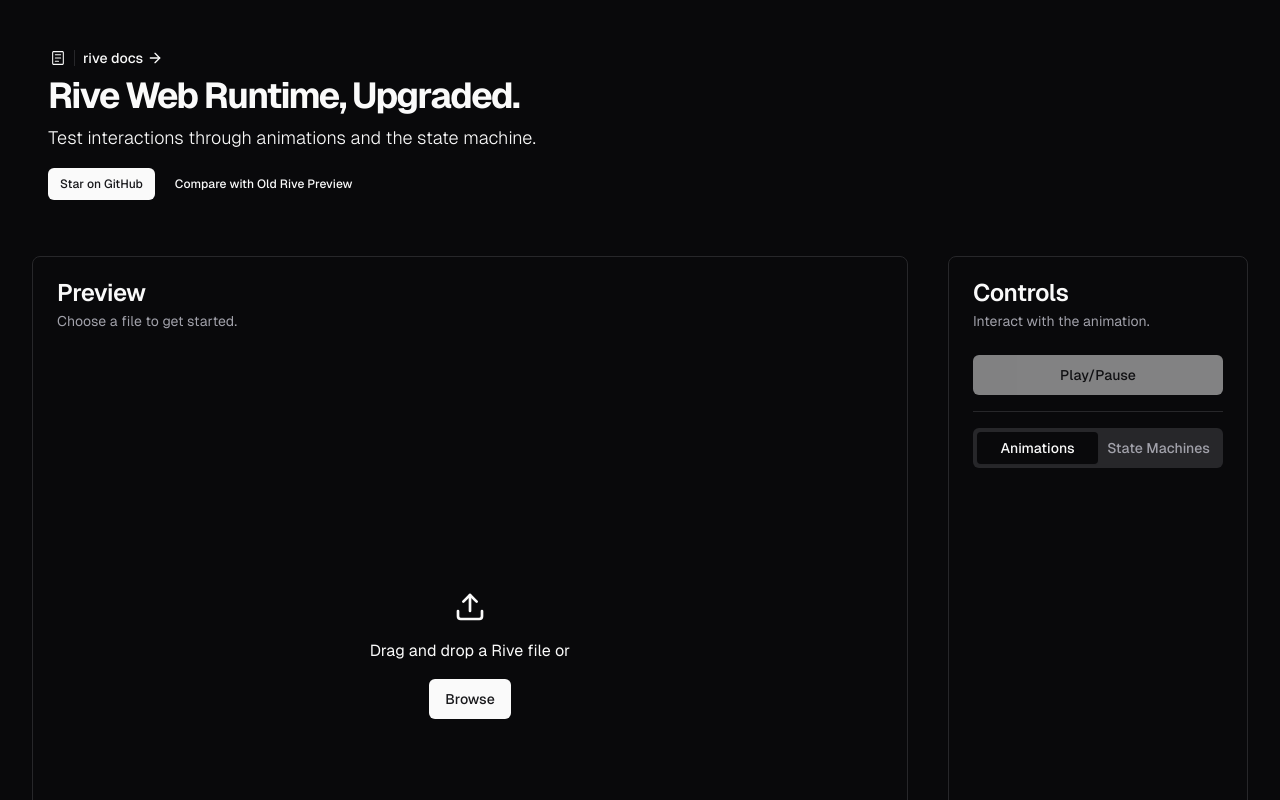
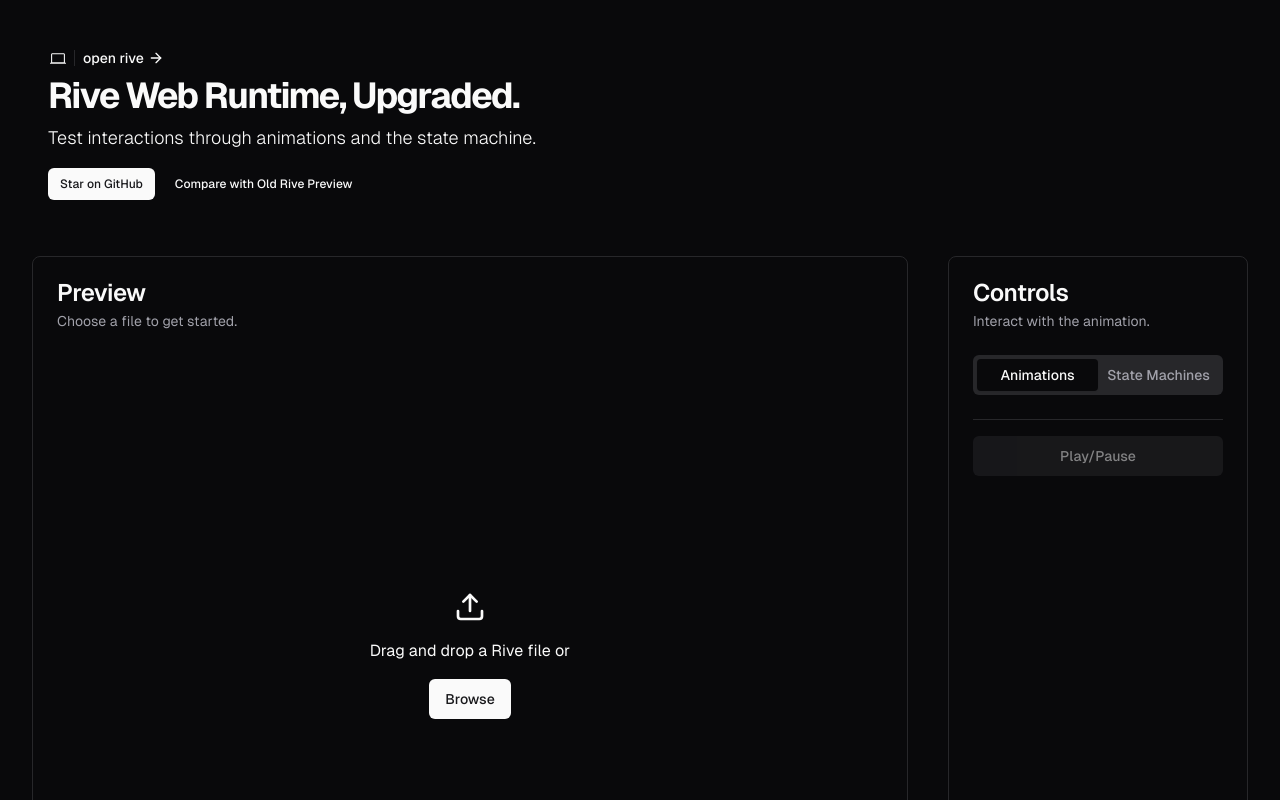
Before and after one commit to albertcai101/rive-rip, a Next.js app: page / in a window 1280 px wide. Shown: the top 800 px of the page. Built offline with nearby package versions, Linux system fonts and the light colour scheme.

Commit message:
open rive button up top, which is more useful

```diff
--- a/app/page.tsx
+++ b/app/page.tsx
@@ -9,6 +9,7 @@
 import { UploadIcon } from '@radix-ui/react-icons';
 import { Upload } from 'lucide-react';
 import { BookOpen } from 'lucide-react';
+import { LaptopIcon } from '@radix-ui/react-icons';
 import { ReaderIcon } from '@radix-ui/react-icons';
 import { Button } from '@/components/ui/button';
 import { ArrowRight } from 'lucide-react';
@@ -291,10 +292,10 @@
             <div id='container' className="px-8 max-w-[1400px] mx-auto pb-20">
                 <div className="relative flex w-full flex-col items-start">
                     <section className="mx-auto flex flex-col items-start gap-2 px-4 py-8 md:py-12 md:pb-8 lg:py-12 lg::pb-10 w-full">
-                        <a className="group inline-flex items-center px-0.5 text-sm font-medium" href="https://rive.app/community/doc/introduction/docvphVOrBbl" target="_blank" rel="noopener noreferrer">
-                            <ReaderIcon className="h-4 w-4" />
+                        <a className="group inline-flex items-center px-0.5 text-sm font-medium" href="https://editor.rive.app/" target="_blank" rel="noopener noreferrer">
+                            <LaptopIcon className="h-4 w-4" />
                             <Separator orientation="vertical" className="mx-2 h-4" />
-                            <span className="underline-offset-4 group-hover:underline">rive docs</span>
+                            <span className="underline-offset-4 group-hover:underline">open rive</span>
                             <ArrowRight className="h-4 w-4 ml-1" />
                         </a>
                         <h1 className="text-3xl font-bold leading-tight tracking-tighter md:text-4xl lg:leading-[1.1] hidden md:block">
@@ -352,13 +353,6 @@
                             <CardDescription>Interact with the animation.</CardDescription>
                         </CardHeader>
                         <CardContent className="grid gap-4">
-                            <Button
-                                onClick={() => togglePlayback}
-                                disabled={status.current !== PlayerState.Active}
-                            >
-                                {status.current !== PlayerState.Active ? "Play/Pause" : isPlaying ? 'Pause' : 'Play'}
-                            </Button>
-                            <Separator orientation="horizontal" />
                             <Tabs defaultValue="animations" className="w-full flex flex-col items-center">
                                 <TabsList className="grid w-full grid-cols-2">
                                     <TabsTrigger value="animations">Animations</TabsTrigger>
@@ -392,6 +386,14 @@
                                     </ol>
                                 </TabsContent>
                             </Tabs>
+                            <Separator orientation="horizontal" />
+                            <Button
+                                onClick={() => { togglePlayback(); }}
+                                disabled={status.current !== PlayerState.Active}
+                                variant="secondary"
+                            >
+                                {status.current !== PlayerState.Active ? "Play/Pause" : isPlaying ? 'Pause' : 'Play'}
+                            </Button>
                         </CardContent>
                     </Card>
                 </div>
```
